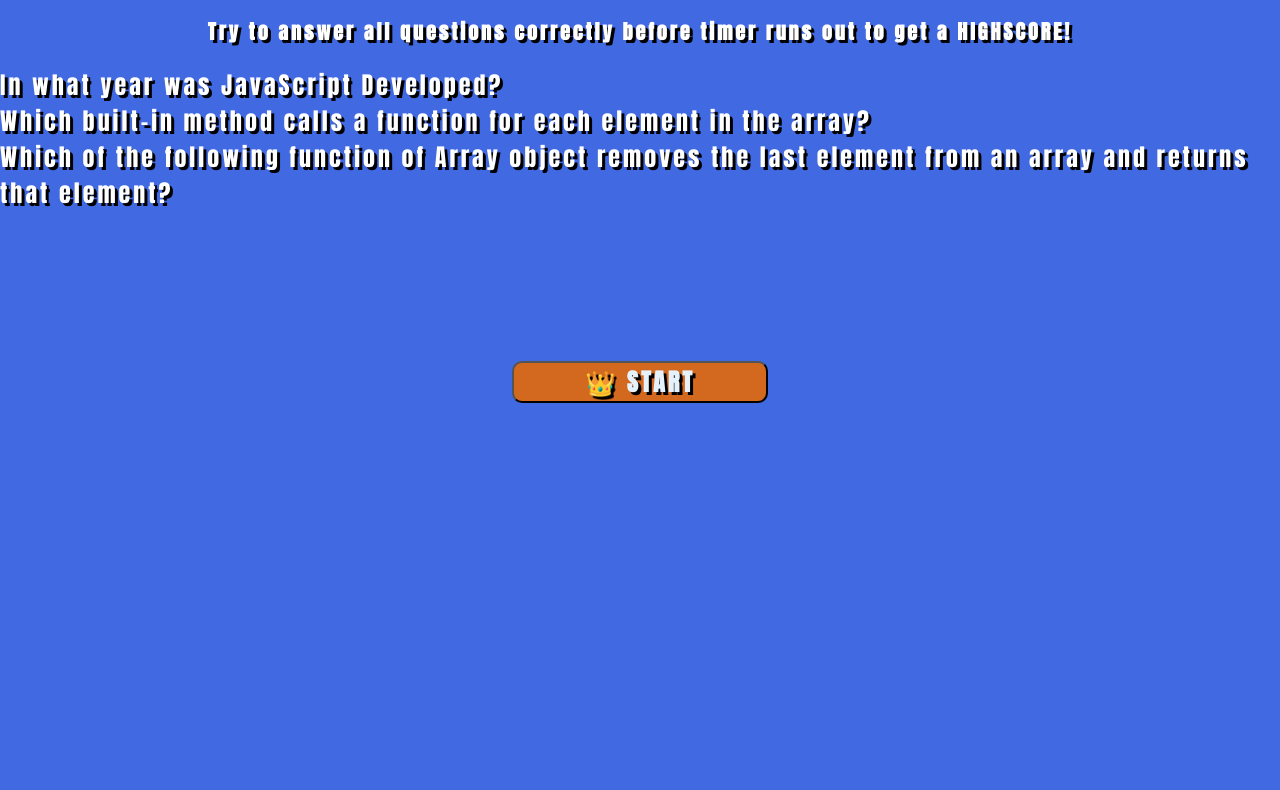
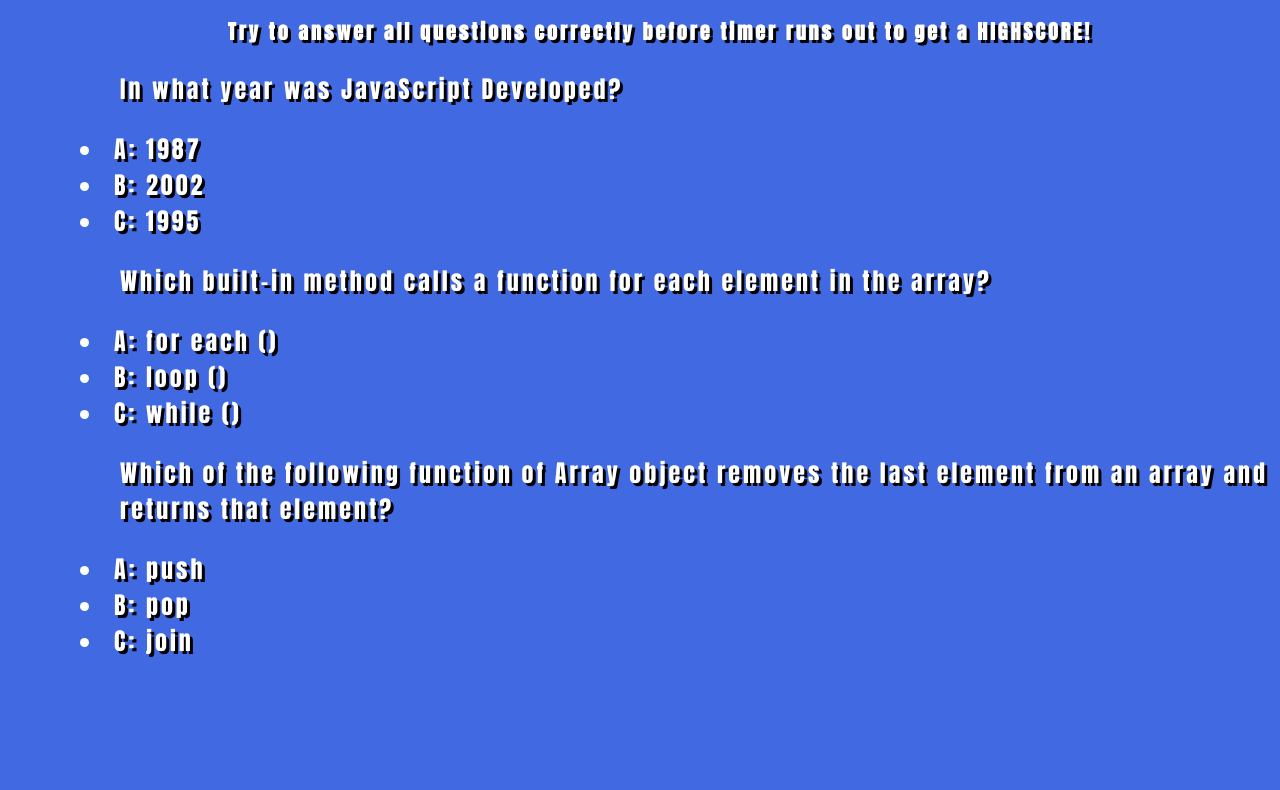
Before and after one commit to D-Y-A-G/DA_CODE_QUIZ_TIME_WEEK4, a plain HTML site: page index.html in a window 1280 px wide. Shown: the part 120-910 px from the top of the page. Before the commit the page ends 800 px from the top, so only its background shows below. Drawn offline with Linux system fonts and the light colour scheme.

Commit message:
added questions

```diff
--- a/script.js
+++ b/script.js
@@ -40,49 +40,77 @@ const quizQuestion3 =
 const question1Section = document.createElement("div");
 const firstQuestion = document.createElement("ul");
 firstQuestion.textContent = quizQuestion1;
-question1Section.append(quizQuestion1);
+question1Section.append(firstQuestion);
 
 questions.append(question1Section);
 
 const question2Section = document.createElement("div");
 const secondQuestion = document.createElement("ul");
 secondQuestion.textContent = quizQuestion2;
-question2Section.append(quizQuestion2);
+question2Section.append(secondQuestion);
 
 questions.append(question2Section);
 
 const question3Section = document.createElement("div");
 const thirdQuestion = document.createElement("ul");
-secondQuestion.textContent = quizQuestion3;
-question3Section.append(quizQuestion3);
+thirdQuestion.textContent = quizQuestion3;
+question3Section.append(thirdQuestion);
 
 questions.append(question3Section);
 
-//Multiple choice answers
-
+//////////////////Multiple choice answers////////////////////
 const answer1a = "A: 1987";
 const answer1b = "B: 2002";
 const answer1c = "C: 1995"; // correct answer c
 
-//answer1.append(answer1a);
-//answer2.append(answer1b);
-//answer3.append(answer1c);
+const answerOneA = document.createElement("li");
+answerOneA.textContent = answer1a;
+question1Section.append(answerOneA);
 
+const answerOneB = document.createElement("li");
+answerOneB.textContent = answer1b;
+question1Section.append(answerOneB);
+
+const answerOneC = document.createElement("li");
+answerOneC.textContent = answer1c;
+question1Section.append(answerOneC);
+
+///////////////////////////////////////////////////////////
 const answer2a = " A: for each ()"; // correct answer a
 const answer2b = " B: loop ()";
 const answer2c = " C: while ()";
 
-//answer1.append(answer2a);
-//answer2.append(answer2b);
-//answer3.append(answer2c);
+const answertwoA = document.createElement("li");
+answertwoA.textContent = answer2a;
+question2Section.append(answertwoA);
+
+const answertwoB = document.createElement("li");
+answertwoB.textContent = answer2b;
+question2Section.append(answertwoB);
+
+const answertwoC = document.createElement("li");
+answertwoC.textContent = answer2c;
+question2Section.append(answertwoC);
+//////////////////////////////////////////////////////////
 
 const answer3a = " A: push";
 const answer3b = " B: pop"; //correct answer b
 const answer3c = " C: join";
 
-//answer1.append(answer3a);
-//answer2.append(answer3b);
-//answer3.append(answer3c);
+const answerThreeA = document.createElement("li");
+answerThreeA.textContent = answer3a;
+question3Section.append(answerThreeA);
+
+const answerThreeB = document.createElement("li");
+answerThreeB.textContent = answer3b;
+question3Section.append(answerThreeB);
+
+const answerThreeC = document.createElement("li");
+answerThreeC.textContent = answer3c;
+question3Section.append(answerThreeC);
+
+///////////////////////////////////////////////////////////
+
 
 // when user clicks start he is presented with first question
 function checkAnswrs(event) {
--- a/style.css
+++ b/style.css
@@ -3,6 +3,7 @@
   font-family: sans-serif;
   align-items: center;
   font-family: "Anton", sans-serif;
+  margin-left: 20px;
 }
 
 body {
```
